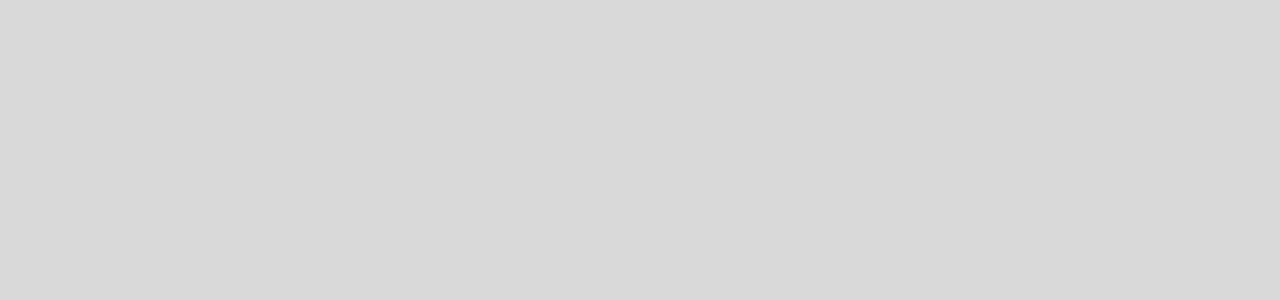
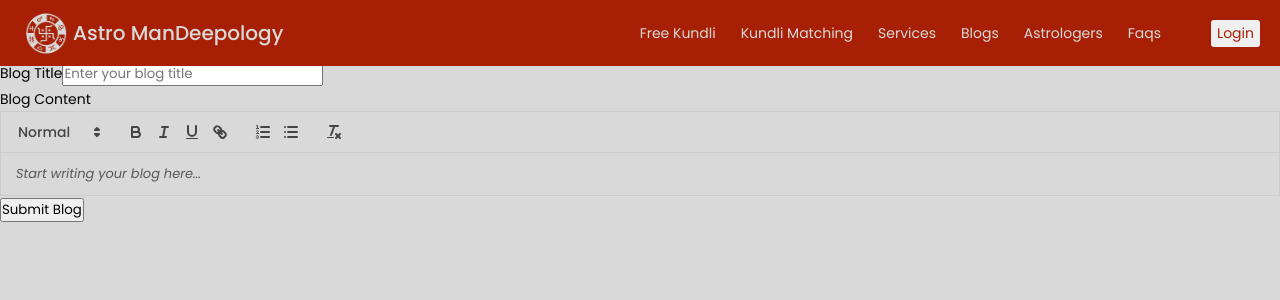
Before and after one commit to deepthi308/frontend-client, a React (Vite) app: page /createBlog in a window 1280 px wide. Before the commit this address had no page. Shown: the top 300 px of the page. Built offline with nearby package versions, Linux system fonts and the light colour scheme.

Commit message:
astro-mandeep

```diff
--- a/package.json
+++ b/package.json
@@ -22,6 +22,7 @@
     "react-dom": "^18.3.1",
     "react-icons": "^5.5.0",
     "react-phone-input-2": "^2.15.1",
+    "react-quill": "^2.0.0",
     "react-router-dom": "^7.2.0",
     "react-scroll": "^1.9.3",
     "react-spring": "^9.7.5",
--- a/src/App.jsx
+++ b/src/App.jsx
@@ -2,13 +2,12 @@ import "./App.css";
 import { BrowserRouter as Router, Routes, Route } from "react-router-dom";
 import HomePage from "./pages/homePage/HomePage";
 import LoginPage from "./pages/loginPage/LoginPage";
-import SignUpPage from "./pages/signUpPage/SignUpPage";
 import Layout from "./layout/Layout";
-import Blogs from "./pages/blogs/Blogs";
 import KundliMatching from "./pages/kundliMatching/KundliMatching";
 import FreeKundli from "./pages/freeKundli/FreeKundli";
-import BirthDetailsPage from "./pages/birthDetailsPage/birthDetailsPage";
+import BirthDetailsPage from "./pages/birthDetailsPage/BirthDetailsPage.jsx";
 import AllBlogs from "./pages/allBlogs/AllBlogs";
+import CreateBlogPage from "./pages/createBlogPage.jsx/createBlogPage";
 
 function App() {
   console.log("Testing");
@@ -63,6 +62,14 @@ function App() {
             </Layout>
           }
         />
+        <Route
+          path="/createBlog"
+          element={
+            <Layout>
+              <CreateBlogPage />
+            </Layout>
+          }
+        />
         {/* <Route
           path="/signUp"
           element={
--- a/src/components/blog/blog.css
+++ b/src/components/blog/blog.css
@@ -91,9 +91,9 @@
 .shares,
 .downloads {
   display: flex;
-  align-items: center;
+  align-items: flex-end;
   font-size: 13px;
-  gap: 1px;
+  gap: 3px;
   cursor: pointer;
 }
 
--- a/src/pages/allBlogs/AllBlogs.jsx
+++ b/src/pages/allBlogs/AllBlogs.jsx
@@ -5,6 +5,7 @@ import blogsCategories from "../../data/blogsCategories.json";
 import BlogCategories from "../../components/blogCategories/BlogCategories";
 import { MdNoteAdd } from "react-icons/md";
 import AllPageBlog from "../../components/allPageBlog/AllPageBlog";
+import { Link } from "react-router-dom";
 
 export default function AllBlogs() {
   useEffect(() => {
@@ -21,7 +22,7 @@ export default function AllBlogs() {
         <section className="category-dropdown-container">
           <label htmlFor="category-dropdown">Category:</label>
           <select id="category-dropdown" className="category-dropdown">
-            {blogsCategories.map((blogCat, index) => {
+            {blogsCategories.map((blogCat) => {
               return (
                 <option
                   key={blogCat.id}
@@ -37,10 +38,10 @@ export default function AllBlogs() {
       </section>
       <section className="blogs-three-in-one">
         <section className="blogs-categories">
-          <button className="create-blog">
+          <Link to={"/createBlog"} className="create-blog">
             <MdNoteAdd size={20} color="#D9D9D9" />
             <p>Create Blog</p>
-          </button>
+          </Link>
           <h2 className="category-title sub-title">Categories</h2>
           <BlogCategories blogsCategories={blogsCategories} />
         </section>
--- /dev/null
+++ b/src/pages/createBlogPage.jsx/CreateBlogPage.jsx
@@ -0,0 +1,68 @@
+import "./createBlogPage.css";
+
+import { useState } from "react";
+import { Link } from "react-router-dom";
+import ReactQuill from "react-quill";
+import "react-quill/dist/quill.snow.css";
+
+export default function CreateBlogPage() {
+  const [title, setTitle] = useState("");
+  const [content, setContent] = useState("");
+
+  const handleTitleChange = (event) => {
+    setTitle(event.target.value);
+  };
+
+  const handleContentChange = (value) => {
+    setContent(value);
+  };
+
+  const handleSubmit = (event) => {
+    event.preventDefault();
+    console.log("Blog submitted", { title, content });
+  };
+
+  return (
+    <div className="create-blog-page">
+      <div className="navbar">
+        <Link to="/" className="back-to-home">
+          Back to Home
+        </Link>
+      </div>
+
+      <div className="create-blog-form">
+        <h2 className="page-title">Create Your Blog</h2>
+
+        <form onSubmit={handleSubmit} className="blog-form">
+          <div className="form-group">
+            <label htmlFor="title">Blog Title</label>
+            <input
+              type="text"
+              id="title"
+              className="title-input"
+              value={title}
+              onChange={handleTitleChange}
+              placeholder="Enter your blog title"
+              required
+            />
+          </div>
+
+          <div className="form-group">
+            <label htmlFor="content">Blog Content</label>
+            <ReactQuill
+              value={content}
+              onChange={handleContentChange}
+              className="quill-editor"
+              theme="snow"
+              placeholder="Start writing your blog here..."
+            />
+          </div>
+
+          <button type="submit" className="submit-button">
+            Submit Blog
+          </button>
+        </form>
+      </div>
+    </div>
+  );
+}
```
Also changed, not shown: src/pages/createBlogPage.jsx/createBlogPage.css (added), 1 other file (tests, documents, lock files or other folders).
